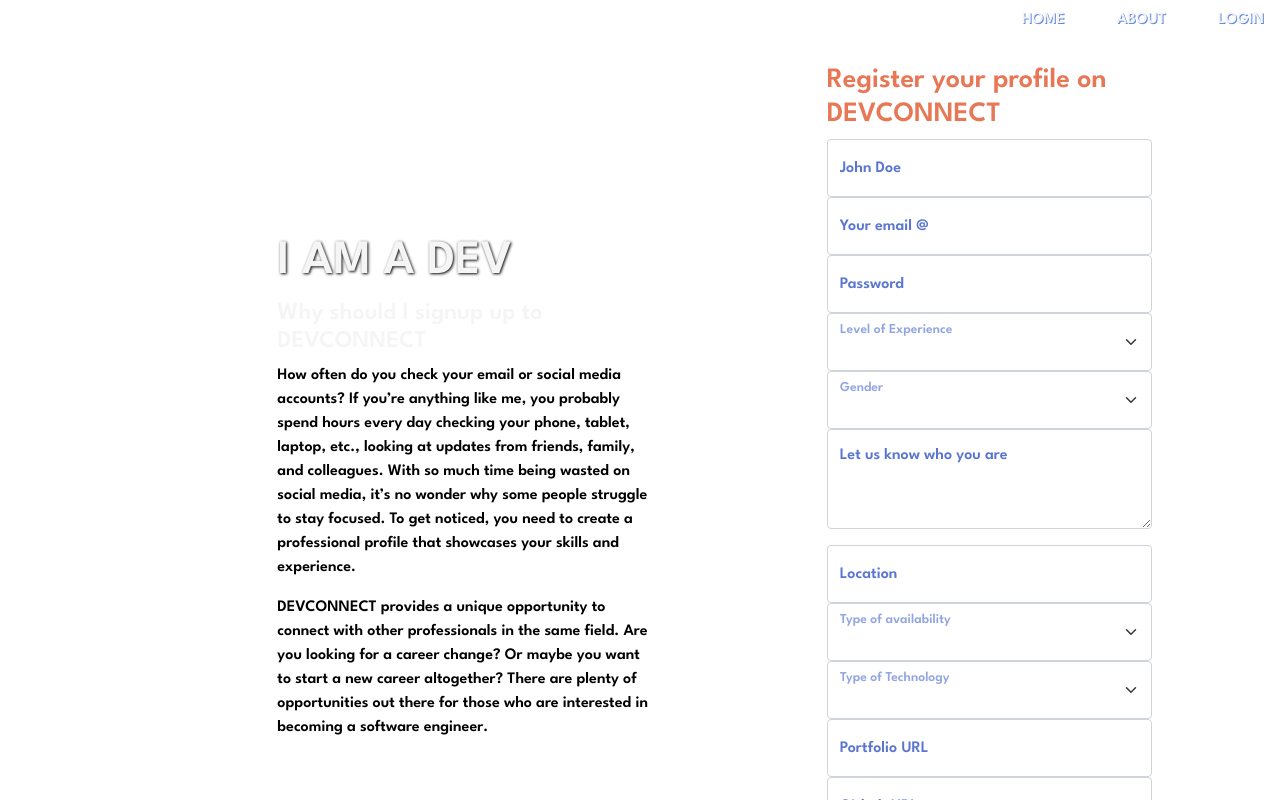
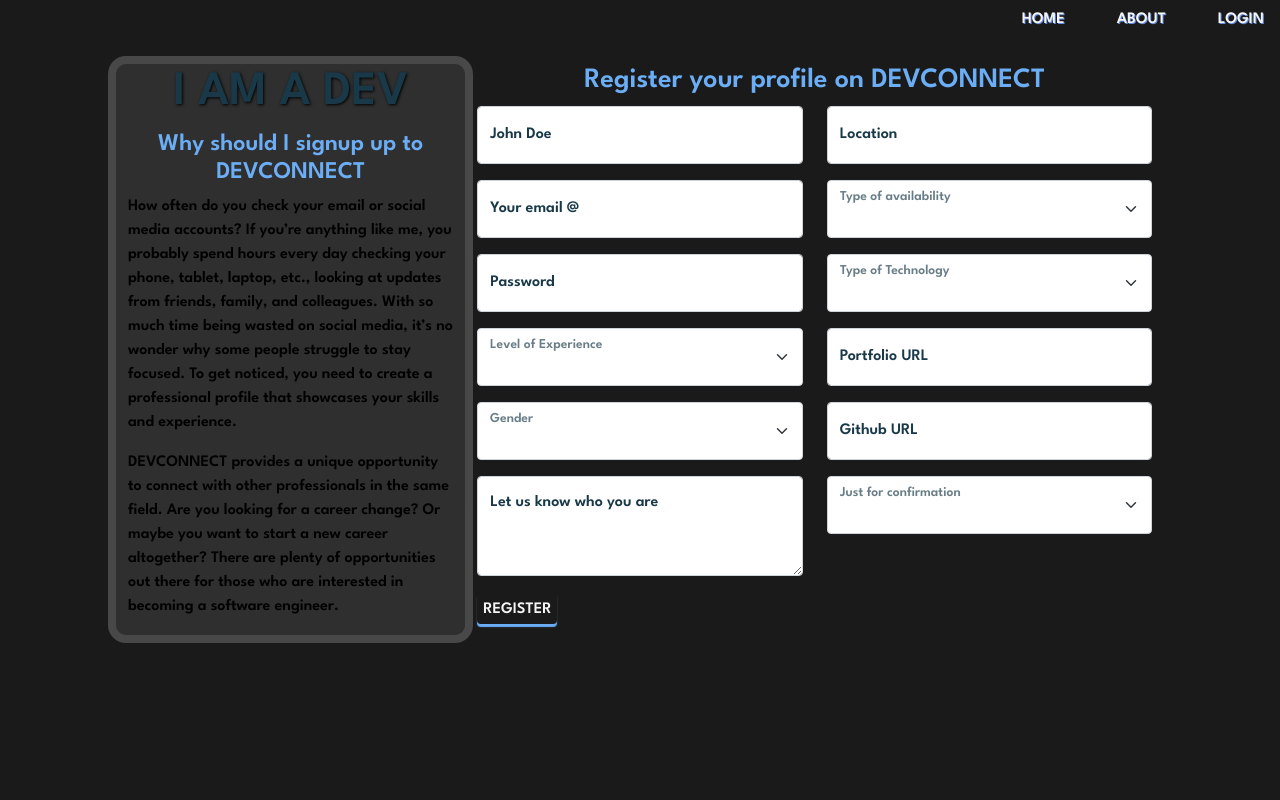
Before and after one commit to Carlaamylawrence/devconnectfrontend, a Vue app: page /dev in a window 1280 px wide. Shown: the top 800 px of the page. Built offline with nearby package versions, Linux system fonts and the light colour scheme.

Commit message:
mobile responsiveness

```diff
--- a/src/App.vue
+++ b/src/App.vue
@@ -17,9 +17,12 @@ export default {
 
 <style>
 :root {
-  --color1: #4d76c7;
+  --color1: #193948;
   --color2: whitesmoke;
-  --color3: #e77755;
+  --color3: #e76266;
+  --color4: #6baef5;
+  --color5: #1a1a1a;
+
   --background-color: #4d76c7;
 }
 * {
@@ -44,16 +47,16 @@ h2 {
 h3,
 h4,
 h5 {
-  color: var(--color3);
+  color: var(--color4);
   font-family: "League Spartan", sans-serif;
 }
 .btn {
   font-family: "League Spartan", sans-serif;
   height: 2rem;
-  background-color: var(--color3);
+  background-color: var(--color5);
   padding: 5px;
   transition: transform 0.2s ease-out;
-  box-shadow: 0px 3px 1px rgb(63, 79, 131);
+  box-shadow: 0px 3px 1px var(--color4);
   color: var(--color2);
 }
 
@@ -63,6 +66,7 @@ section {
   padding-left: 8rem;
   padding-right: 8rem;
   padding-bottom: 4rem;
+  background-color: #1a1a1a;
   /* background-image: linear-gradient(
     to right bottom,
     #274d84,
@@ -80,11 +84,11 @@ section {
 }
 
 .inputLabel {
-  color: rgb(90, 118, 209) !important;
+  color: var(--color1) !important;
 }
 
 ::placeholder {
-  color: rgb(90, 118, 209) !important;
+  color: var(--color1) !important;
 }
 
 p {
--- a/src/components/ProjectCard.vue
+++ b/src/components/ProjectCard.vue
@@ -29,5 +29,6 @@ export default {
   flex-direction: column;
   border-radius: 10px;
   box-shadow: 0 0 0 8px rgba(255, 255, 255, 0.2);
+  padding: 2rem;
 }
 </style>
--- a/src/components/allProfiles.vue
+++ b/src/components/allProfiles.vue
@@ -2,7 +2,6 @@
   <div class="allProfiles">
     <router-link :to="{ name: 'SingleUser', params: { id: user.id } }">
       <div class="displayProfileCard">
-
         <h4>HI, I am</h4>
         <h3>{{ user.fullname }}</h3>
         <h5>{{ user.location }}</h5>
@@ -23,11 +22,12 @@ export default {
   margin: auto;
   position: relative;
   z-index: 1;
-
-  background-color: rgba(255, 255, 255, 1);
+  background-color: rgb(255 255 255 / 9%);
   display: flex;
   transition: 0.3s;
   flex-direction: column;
   border-radius: 10px;
+  box-shadow: 0 0 0 8px rgba(255, 255, 255, 0.2);
+  padding: 2rem;
 }
 </style>
--- a/src/store/index.js
+++ b/src/store/index.js
@@ -178,12 +178,11 @@ export default createStore({
     },
 
     // DELETE A USER
-    deleteUser: async (context, user) => {
-      fetch("http://localhost:3050/users/" + user.id, {
+    deleteUser: async (context, logUser) => {
+      fetch("http://localhost:3050/users/" + logUser.id, {
         method: "DELETE",
         headers: {
           "Content-type": "application/json; charset=UTF-8",
-          "x-auth-token": user.token,
         },
       })
         .then((response) => response.json())
--- a/src/views/DevDisplay.vue
+++ b/src/views/DevDisplay.vue
@@ -102,9 +102,10 @@ export default {
 }
 
 .devGrid {
+  margin-top: 2rem;
   display: flex;
   flex-wrap: wrap;
-  gap: 10px;
+  gap: 4rem;
   justify-content: center;
 }
 </style>
--- a/src/views/DevSignUpView.vue
+++ b/src/views/DevSignUpView.vue
@@ -1,10 +1,12 @@
 <template>
   <section id="container">
     <div class="registerSection row">
-      <div class="devAbout col-lg-6">
-        <h2 class="registerDevAbout">I AM A DEV</h2>
-        <h4 class="registerDevAbout">Why should I signup up to DEVCONNECT</h4>
-        <p>
+      <div class="devAbout col-lg-4">
+        <h2 class="registerDevAbout text-center">I AM A DEV</h2>
+        <h4 class="registerDevAbout text-center">
+          Why should I signup up to DEVCONNECT
+        </h4>
+        <p class="text-justify">
           How often do you check your email or social media accounts? If you’re
           anything like me, you probably spend hours every day checking your
           phone, tablet, laptop, etc., looking at updates from friends, family,
@@ -13,7 +15,7 @@
           you need to create a professional profile that showcases your skills
           and experience.
         </p>
-        <p>
+        <p class="text-justify">
           DEVCONNECT provides a unique opportunity to connect with other
           professionals in the same field. Are you looking for a career change?
           Or maybe you want to start a new career altogether? There are plenty
@@ -21,11 +23,13 @@
           software engineer.
         </p>
       </div>
-      <div class="registerFormCard col-lg-4">
+      <div class="registerFormCard col-lg-8">
         <form @submit.prevent="devRegister">
-          <h3>Register your profile on DEVCONNECT</h3>
+          <h3 class="text-center">Register your profile on DEVCONNECT</h3>
           <fieldset>
-            <div class="form-floating">
+            <div class="registerDisplay row d-flex justify-content-center">
+              <div class="registerDash col-lg-6">
+                <div class="form-floating mb-3">
                   <input
                     type="text"
                     class="form-control"
@@ -36,7 +40,7 @@
                   />
                   <!-- <label class="inputLabel" for="floatingInput">Full Name</label> -->
                 </div>
-            <div class="form-floating">
+                <div class="form-floating mb-3">
                   <input
                     type="email"
                     class="form-control"
@@ -48,7 +52,7 @@
                   <!-- <label for="floatingInput">Email address</label> -->
                 </div>
                 <!-- Password -->
-            <div class="form-floating">
+                <div class="form-floating mb-3">
                   <input
                     type="password"
                     class="form-control"
@@ -61,7 +65,7 @@
                 </div>
 
                 <!-- Experience -->
-            <div class="form-floating experience">
+                <div class="form-floating mb-3">
                   <select
                     class="form-select"
                     aria-label="Default select example"
@@ -76,16 +80,20 @@
                   >
                 </div>
                 <!-- GENDER -->
-            <div class="form-floating avatar">
+                <div class="form-floating mb-3">
                   <select
                     class="form-select"
                     aria-label="Default select example"
                     v-model="avatar"
                   >
-                <option value="https://i.postimg.cc/Kz6w3MxG/female-Avatar.png">
+                    <option
+                      value="https://i.postimg.cc/Kz6w3MxG/female-Avatar.png"
+                    >
                       Female
                     </option>
-                <option value="https://i.postimg.cc/KvShRd8P/male-Avatar.png">
+                    <option
+                      value="https://i.postimg.cc/KvShRd8P/male-Avatar.png"
+                    >
                       Male
                     </option>
                   </select>
@@ -101,8 +109,10 @@
                     style="height: 100px"
                   ></textarea>
                 </div>
+              </div>
+              <div class="registerDashTwo col-lg-6">
                 <!-- LOCATION -->
-            <div class="form-floating">
+                <div class="form-floating mb-3">
                   <input
                     type="text"
                     class="form-control"
@@ -114,7 +124,7 @@
                   <!-- <label for="floatingInput">Github Url</label> -->
                 </div>
                 <!-- availability -->
-            <div class="form-floating availability">
+                <div class="form-floating mb-3">
                   <select
                     class="form-select"
                     aria-label="Default select example"
@@ -129,7 +139,7 @@
                   >
                 </div>
                 <!-- Technology -->
-            <div class="form-floating technology">
+                <div class="form-floating mb-3">
                   <select
                     class="form-select"
                     aria-label="Default select example"
@@ -149,7 +159,7 @@
                   >
                 </div>
                 <!-- PORTFOLIO -->
-            <div class="form-floating">
+                <div class="form-floating mb-3">
                   <input
                     type="text"
                     class="form-control"
@@ -161,7 +171,7 @@
                   <!-- <label for="floatingInput">Portfolio Url</label> -->
                 </div>
                 <!-- GITHUB -->
-            <div class="form-floating">
+                <div class="form-floating mb-3">
                   <input
                     type="text"
                     class="form-control"
@@ -173,7 +183,7 @@
                   <!-- <label for="floatingInput">Github Url</label> -->
                 </div>
                 <!-- USERROLE -->
-            <div class="form-floating experience">
+                <div class="form-floating mb-3">
                   <select
                     class="form-select"
                     aria-label="Default select example"
@@ -185,10 +195,14 @@
                     >Just for confirmation</label
                   >
                 </div>
+              </div>
+            </div>
           </fieldset>
           <!-- Button to submit  -->
+
           <button class="btn" type="submit" value="Register">REGISTER</button>
         </form>
+
         <div v-if="user">
           Welcome {{ user.fullname }}, Your sign up was successsul
         </div>
@@ -242,7 +256,6 @@ export default {
 </script>
 <style>
 .registerDevAbout {
-  color: whitesmoke;
 }
 .registerSection {
   display: flex;
@@ -260,6 +273,5 @@ export default {
   flex-direction: column;
   border-radius: 10px;
   box-shadow: 0 0 0 8px rgba(255, 255, 255, 0.2);
-  padding: 2rem;
 }
 </style>
--- a/src/views/SingleProject.vue
+++ b/src/views/SingleProject.vue
@@ -1,6 +1,8 @@
 <template>
-  <div id="single" class="singleProjectCard" v-if="project && logUser">
+  <section id="profileContainer">
+    <div id="single" v-if="project && logUser">
       <div v-if="logUser.userRole == 'admin' || logUser.userRole == 'client'">
+        <!-- ADD PROJECT -->
         <button
           type="button"
           class="btn"
@@ -17,6 +19,7 @@
         :key="project.project_id"
         :project="project"
       >
+        <!-- CRUD BUTTONS -->
         <div class="alterBtns" v-if="project.postedBy === logUser.id">
           <button
             type="button"
@@ -119,7 +122,11 @@
                       />
                     </div>
                     <div class="pushBtns">
-                    <button type="submit" class="btn mt-2" value="editProduct">
+                      <button
+                        type="submit"
+                        class="btn mt-2"
+                        value="editProduct"
+                      >
                         SAVE
                       </button>
                     </div>
@@ -264,6 +271,7 @@
         </div>
       </div>
     </div>
+  </section>
 </template>
 <script>
 export default {
@@ -334,14 +342,12 @@ export default {
 };
 </script>
 <style>
-#single {
-  min-height: 100vh;
-  margin-top: 8rem;
-}
-
 .singleProjectContainer {
   display: flex;
   justify-content: center;
+}
+
+#single {
   background-color: rgb(255 255 255 / 9%);
 }
 
```
Lines whose indentation alone changed are shown as unchanged.
